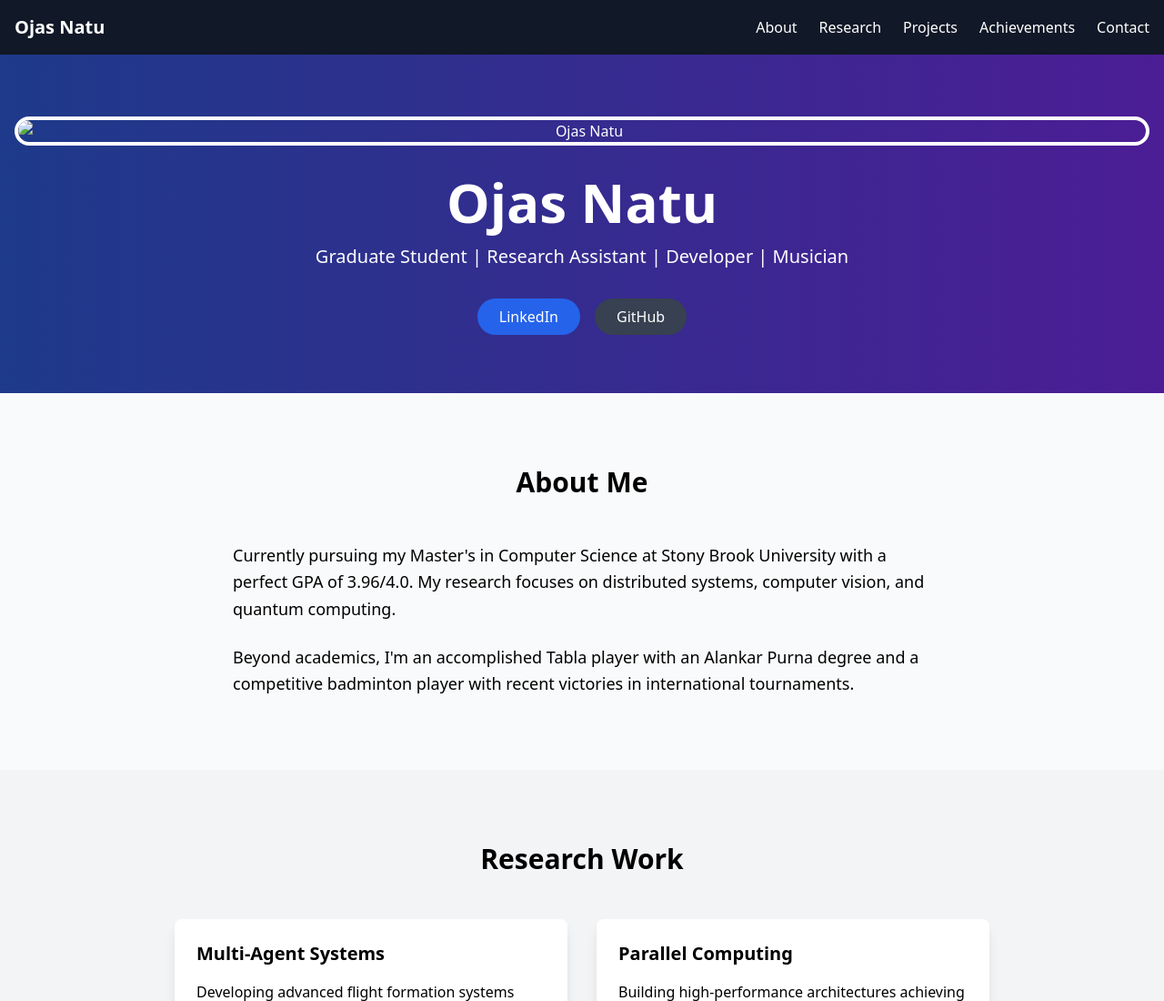
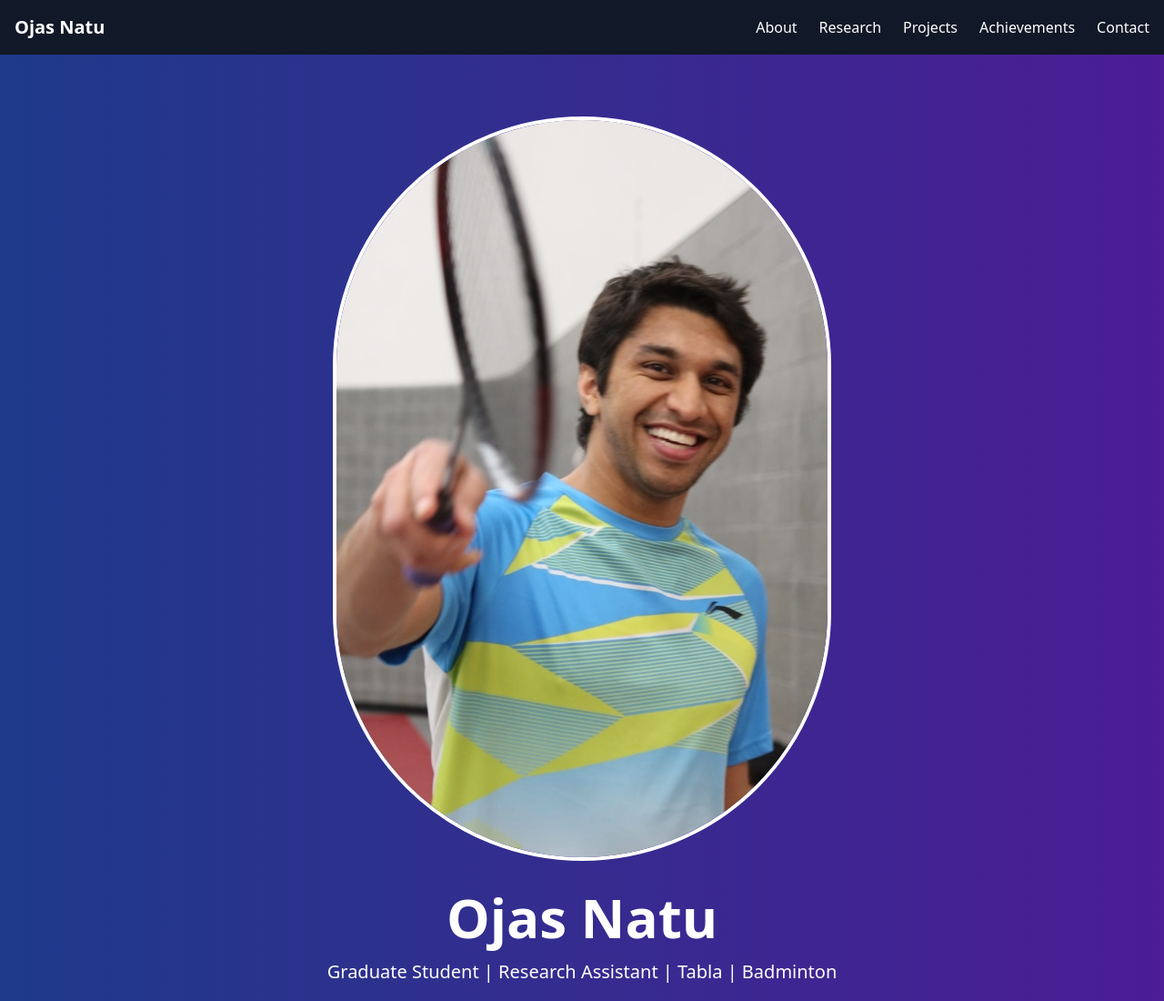
Before and after one commit to pksdmsyi/pksdmsyi.github.io, a plain HTML site: page index.html in a window 1280 px wide. Shown: the top 1100 px of the page at 91% size. Drawn offline with nearby package versions, Linux system fonts and the light colour scheme.

Commit message:
Added Profile Pic

```diff
--- a/index.html
+++ b/index.html
@@ -25,12 +25,13 @@
     <!-- Hero Section -->
     <header class="pt-32 pb-16 bg-gradient-to-r from-blue-900 to-purple-900 text-white">
         <div class="container mx-auto px-4 text-center">
-            <img src="/api/placeholder/150/150" alt="Ojas Natu" class="rounded-full mx-auto mb-8 border-4 border-white">
+            <img src="profile.jpg" alt="" class="rounded-full mx-auto mb-8 border-4 border-white">
             <h1 class="text-4xl md:text-6xl font-bold mb-4">Ojas Natu</h1>
-            <p class="text-xl mb-8">Graduate Student | Research Assistant | Developer | Musician</p>
+            <p class="text-xl mb-8">Graduate Student | Research Assistant | Tabla | Badminton</p>
             <div class="flex justify-center space-x-4">
                 <a href="https://linkedin.com/in/ojas-natu" class="bg-blue-600 px-6 py-2 rounded-full hover:bg-blue-700">LinkedIn</a>
                 <a href="https://github.com/pksdmsyi" class="bg-gray-700 px-6 py-2 rounded-full hover:bg-gray-800">GitHub</a>
+
             </div>
         </div>
     </header>
```
Also changed, not shown: profile.jpg (added).
